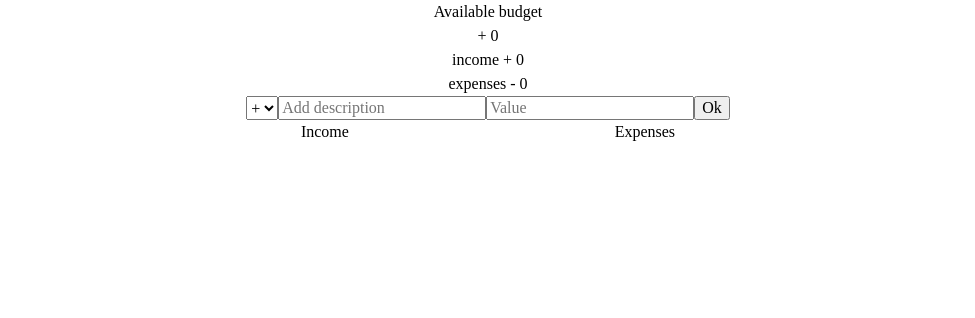
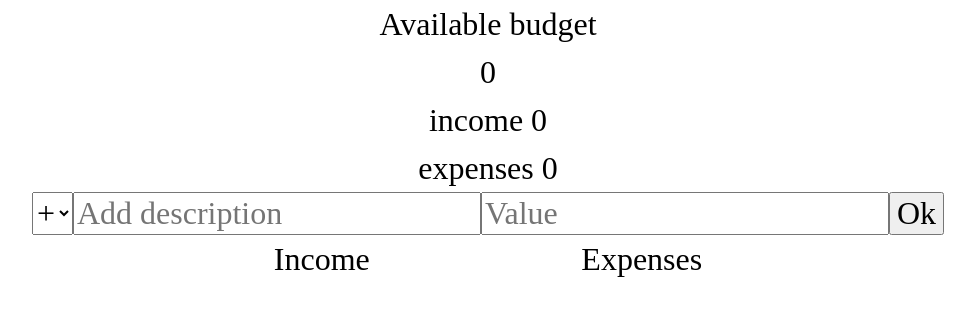
Before and after one commit to Rafalp16/budget, a plain HTML site: page index.html in a window 1280 px wide. Shown: the whole page, without its empty margins (152-1127 px from the left). Drawn offline with Linux system fonts and the light colour scheme.

Commit message:
update budget and small refactor

```diff
--- a/app.js
+++ b/app.js
@@ -35,7 +35,12 @@ const budgetController = (() => {
             data.totals[type] += 1;
             return newItem;
         },
-        test: () => data
+        calculateBudget: () => {
+            const calc = obj => obj.reduce((total, current) => total + current.value, 0);
+            data.totals.inc = calc(data.items.inc);
+            data.totals.exp = calc(data.items.exp);
+        },
+        getBudget: () => data.totals
     }
 })();
 
@@ -45,7 +50,10 @@ const UIController = (() => {
         desc: document.getElementById('add-desc'),
         value: document.getElementById('add-value'),
         income: document.getElementById('income'),
-        expenses: document.getElementById('expenses')
+        expenses: document.getElementById('expenses'),
+        totalBudget: document.querySelector('.budget__value'),
+        totalIncome: document.querySelector('.total-income__value'),
+        totalExpenses: document.querySelector('.total-expenses__value')
     }
     return {
         getInput: () => {
@@ -77,33 +85,29 @@ const UIController = (() => {
             elementsDOM.desc.value = '';
             elementsDOM.value.value = '';
             elementsDOM.desc.focus();
+        },
+        updateBudget: obj => {
+            elementsDOM.totalBudget.textContent = obj.inc - obj.exp;
+            elementsDOM.totalIncome.textContent = obj.inc;
+            elementsDOM.totalExpenses.textContent = obj.exp;
         }
     };
 })();
 
 const controller = ((budgetCtrl, UICtrl) => {
-    /*const setupEventListeners = function() {
-        document.getElementById('add-item').addEventListener('click', addItem);
-
-        document.addEventListener('keypress', function(e) {
-            if(e.keyCode === 13 || e.which === 13) addItem();
-        });
-    }*/
     const addItem = () => {
         const input = UICtrl.getInput();
         if(input.desc !== '' && !isNaN(input.value) && input.value > 0) {
             budgetCtrl.addItem(input.type, input.desc, input.value);
             UICtrl.addListItem(input);
             UICtrl.clearFields();
+            budgetCtrl.calculateBudget();
+            UICtrl.updateBudget(budgetCtrl.getBudget());
+
         } else alert('Fill description and add a number value!');
     }
     return {
-        /*init: function() {
-            setupEventListeners();
-        },*/
         add: () => { addItem(); }
     }
 
 })(budgetController, UIController);
-
-//controller.init();
--- a/index.html
+++ b/index.html
@@ -11,19 +11,19 @@
         <link rel="stylesheet" href="style.css">
     </head>
     <body>
-        <div class="budget-wrapper">
-            <span>Available budget</span>
-            <span>+ 0</span>
-            <div>
-                <span>income</span>
-                <span>+ 0</span>
+        <div class="budget">
+            <header class="budget__header">Available budget</header>
+            <span class="budget__value">0</span>
+            <div class="total-income-wrapper">
+                <span class="total-income__header">income</span>
+                <span class="total-income__value">0</span>
             </div>
-            <div>
-                <span>expenses</span>
-                <span>- 0</span>
+            <div class="total-expenses-wrapper">
+                <span class="total-expenses__header">expenses</span>
+                <span class="total-expenses__value">0</span>
             </div>
         </div>
-        <form class="add-wrapper" action="javascript:controller.add();">
+        <form class="form" action="javascript:controller.add();">
             <select id="add-type">
                 <option value="inc">+</option>
                 <option value="exp">-</option>
@@ -32,7 +32,7 @@
             <input id="add-value" placeholder="Value">
             <button id="add-item">Ok</button>
         </form>
-        <div class="list-wrapper">
+        <div class="list">
             <div>
                 <span>Income</span>
                 <ul id="income">
--- a/style.css
+++ b/style.css
@@ -8,20 +8,21 @@ html {
 
 body {
     line-height: 1.5;
+    font-size: 2em;
 }
 
-.budget-wrapper {
+.budget {
     display: flex;
     flex-direction: column;
     text-align: center;
 }
 
-.add-wrapper {
+.form {
     display: flex;
     justify-content: center;
 }
 
-.list-wrapper {
+.list {
     display: flex;
     justify-content: space-around;
     width: 50%;
```
